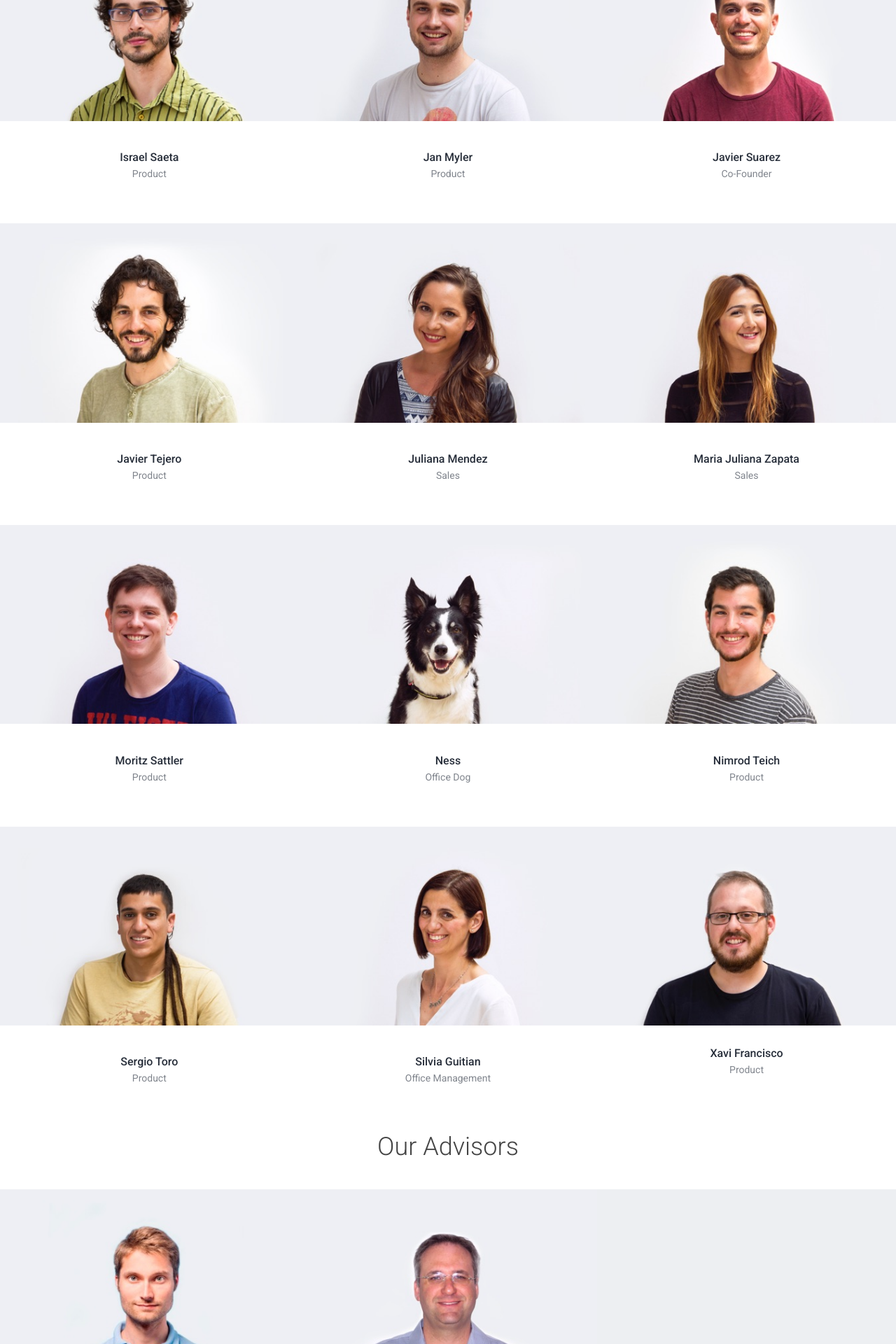
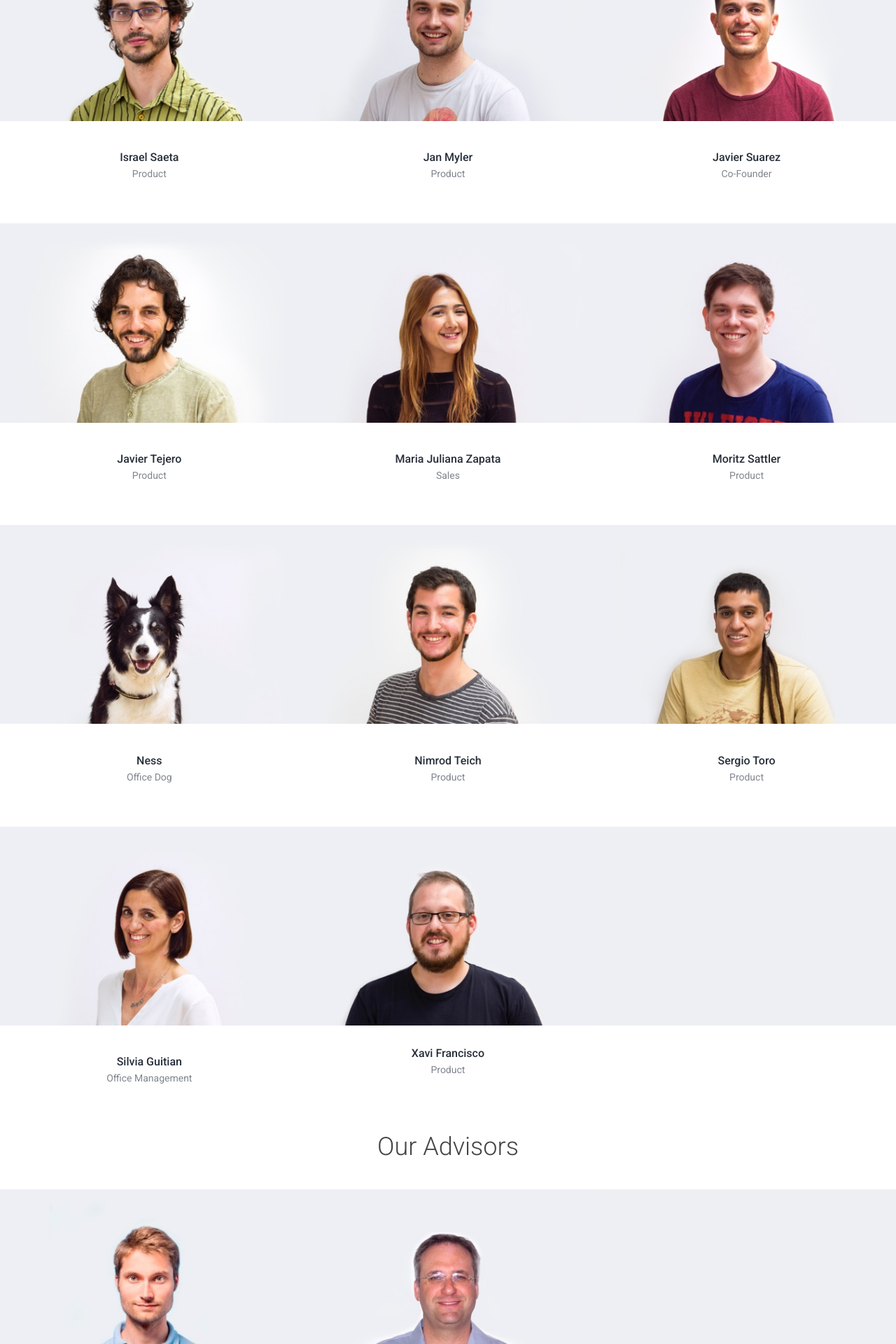
Before and after one commit to northswiss/jekyll-boilerplate, a Jekyll site: the page built from pages/about-travelperk.html, in a window 1280 px wide. Shown: the part 2487-4407 px from the top of the page at 70% size. Built offline with Jekyll 4.4.1, drawn with Linux system fonts in a browser that asks for light colours; nearby versions of some CDN libraries.

Commit message:
Update about page (#42)
* refa(about): Remove Juli from about page

- Remove from YAML
- Remove image from directory

* refa(about): Remove Juli from about page

- Fix input width bug
- Remove from YAML
- Remove image from directory

```diff
--- a/_data/team.yml
+++ b/_data/team.yml
@@ -39,10 +39,6 @@ employees:
     role:         Office Dog
     image:        ness.jpg
     linkedin:
-  - name:         Juliana Mendez
-    role:         Sales
-    image:        juliana-mendez.jpg
-    linkedin:     https://es.linkedin.com/in/julianamendez/en
   - name:         Maria Juliana Zapata
     role:         Sales
     image:        maria-juliana.jpg
--- a/_includes/_sass-core/_html-elements.scss
+++ b/_includes/_sass-core/_html-elements.scss
@@ -353,7 +353,7 @@ input {
   line-height: normal;
   margin-bottom: $spacing-tight;
   padding: $spacing-tight;
-  width: 100%;
+  width: 90%;
 
   // INPUT STATES
   &:required{
```
Also changed, not shown: imgs/team/juliana-mendez.jpg (deleted).
